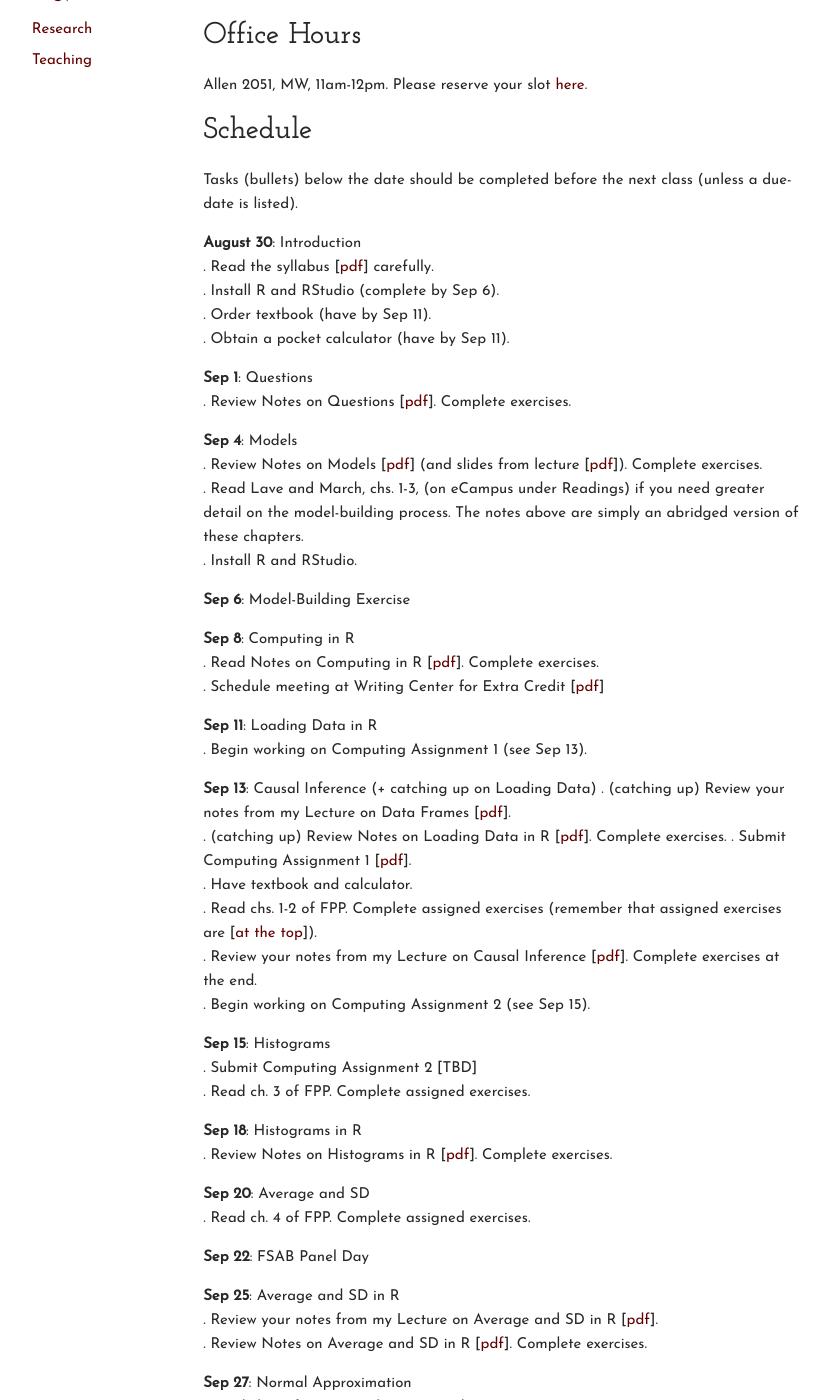
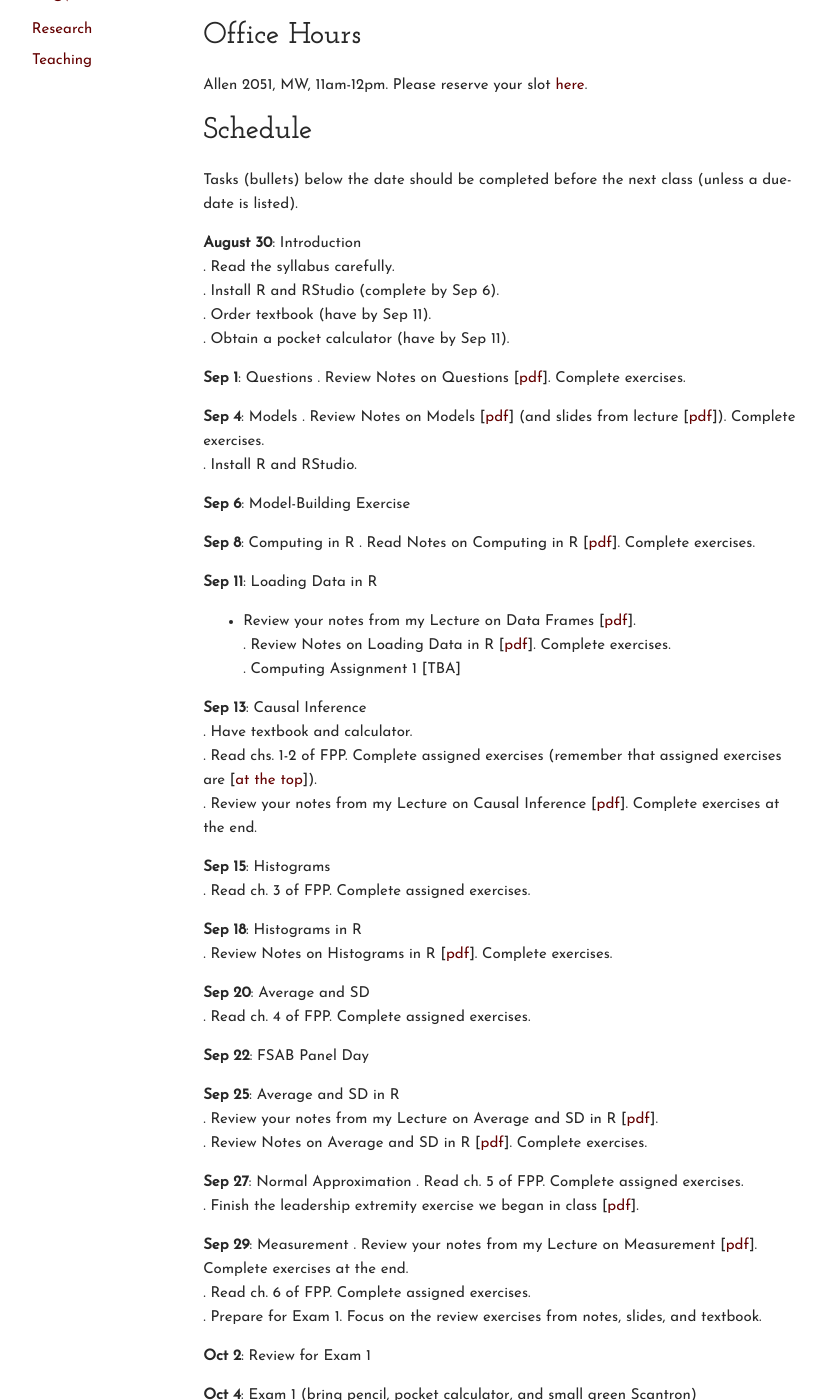
Before and after one commit to carlislerainey/carlislerainey.github.io, a Jekyll site: the page built from teaching/pols-209/index.md, in a window 1280 px wide and 1400 px high, scrolled down 257 px. Shown: the whole window, without its empty margins (259-1088 px from the left). Built offline with Jekyll 4.4.1, drawn with Linux system fonts in a browser that asks for light colours; some of the changed text lies outside the part shown.

Commit message:
update 209

```diff
--- a/teaching/pols-209/index.md
+++ b/teaching/pols-209/index.md
@@ -4,7 +4,6 @@
 ---
 
 # Introduction to Political Science Research Methods
-
 
 syllabus [[pdf](files/syllabus.pdf)]
 assigned exercises from FPP [[pdf](files/fpp-exercises.pdf)]
@@ -19,7 +18,7 @@
 Tasks (bullets) below the date should be completed before the next class (unless a due-date is listed).
 
 **August 30**: Introduction
-. Read the syllabus [[pdf](files/syllabus.pdf)] carefully.
+. Read the syllabus carefully.
 . Install R and RStudio (complete by Sep 6).
 . Order textbook (have by Sep 11).
 . Obtain a pocket calculator (have by Sep 11).
@@ -29,29 +28,24 @@
 
 **Sep 4**: Models
 . Review Notes on Models [[pdf](files/notes-03-models.pdf)] (and slides from lecture [[pdf](files/slides-03-models.pdf)]). Complete exercises.
-. Read Lave and March, chs. 1-3, (on eCampus under Readings) if you need greater detail on the model-building process. The notes above are simply an abridged version of these chapters.
 . Install R and RStudio.
 
 **Sep 6**: Model-Building Exercise
 
 **Sep 8**: Computing in R
 . Read Notes on Computing in R [[pdf](files/notes-04-computing.pdf)]. Complete exercises.
-. Schedule meeting at Writing Center for Extra Credit [[pdf](files/wc.pdf)]
 
 **Sep 11**: Loading Data in R
-. Begin working on Computing Assignment 1 (see Sep 13).
+- Review your notes from my Lecture on Data Frames [[pdf](files/data-frames.pdf)].
+. Review Notes on Loading Data in R [[pdf](files/notes-05-loading-data.pdf)]. Complete exercises.
+. Computing Assignment 1 [TBA]
 
-**Sep 13**: Causal Inference  (+ catching up on Loading Data)
-. (catching up) Review your notes from my Lecture on Data Frames [[pdf](files/data-frames.pdf)].
-. (catching up) Review Notes on Loading Data in R [[pdf](files/notes-05-loading-data.pdf)]. Complete exercises.
-. Submit Computing Assignment 1 [[pdf](files/r-assign-01.pdf)].
+**Sep 13**: Causal Inference
 . Have textbook and calculator.
 . Read chs. 1-2 of FPP. Complete assigned exercises (remember that assigned exercises are [[at the top](files/fpp-exercises.pdf)]).
 . Review your notes from my Lecture on Causal Inference [[pdf](files/slides-06-causal-inf.pdf)]. Complete exercises at the end.
-. Begin working on Computing Assignment 2 (see Sep 15).
 
 **Sep 15**: Histograms
-. Submit Computing Assignment 2 [TBD]
 . Read ch. 3 of FPP. Complete assigned exercises.
 
 **Sep 18**: Histograms in R
@@ -118,6 +112,7 @@
 
 **Nov 6**: Probability, Part 2
 . Read ch. 14 of FPP. Complete assigned exercises.
+. Submit peer review by noon on July 26.
 
 **Nov 8**: Law of Averages
 . Read ch. 16 of FPP. Complete assigned exercises.
```
